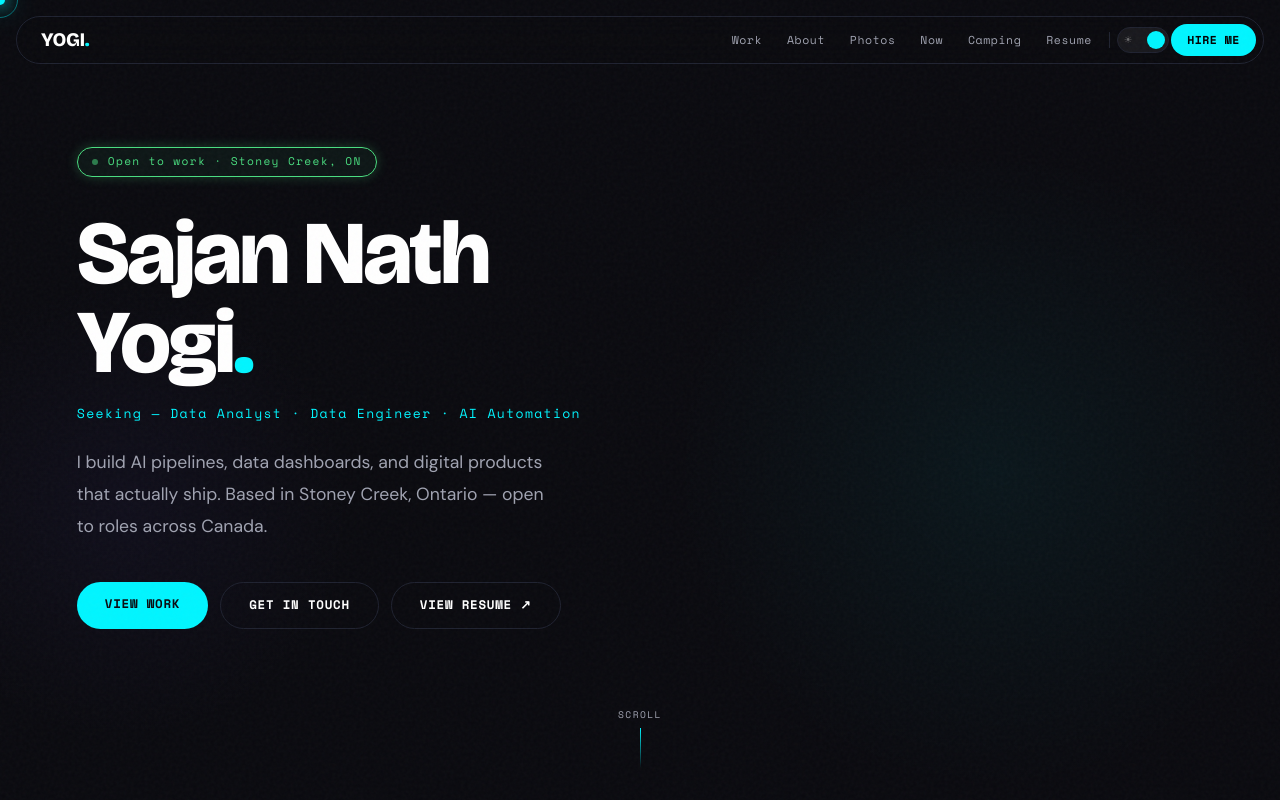
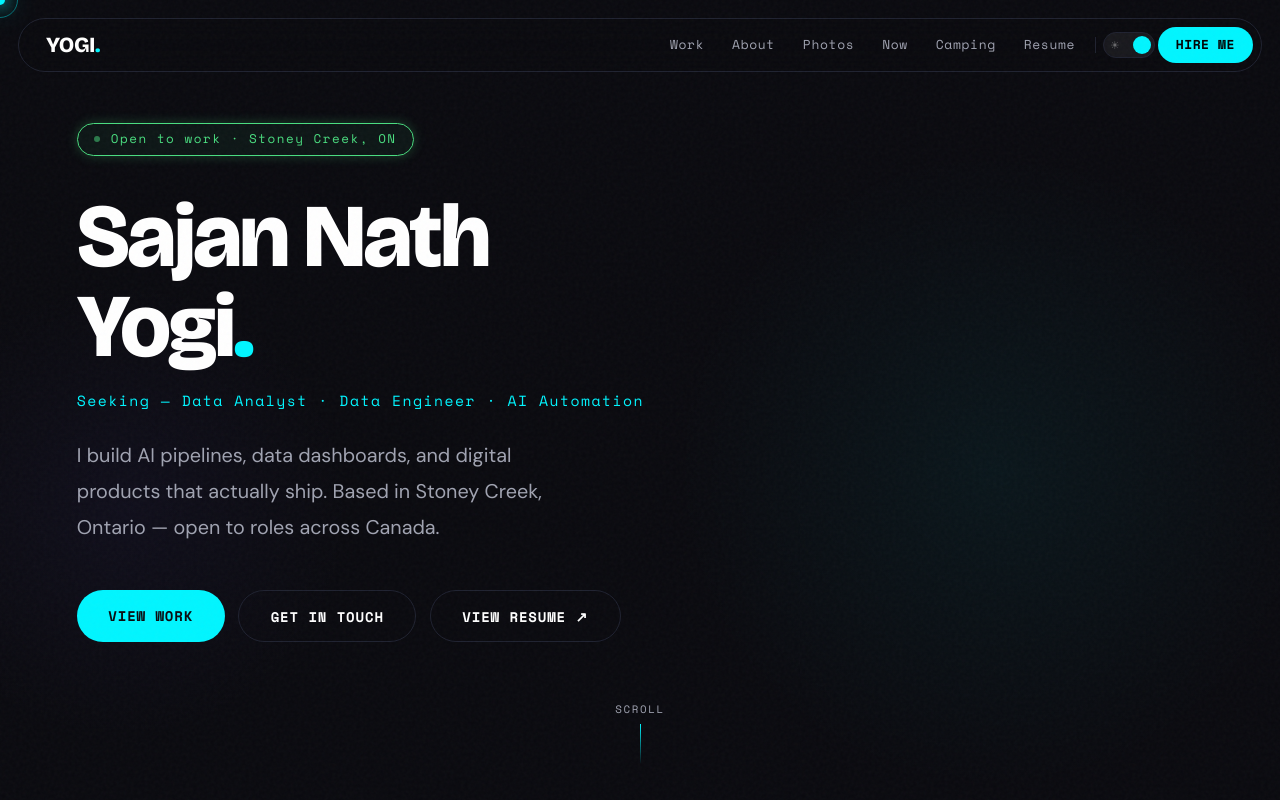
Before and after one commit to sazanyogi/sazan-portfolio, a Next.js app: page / in a window 1280 px wide. Shown: the top 800 px of the page. Built offline with nearby package versions, Linux system fonts and the light colour scheme.

Commit message:
Increase base font size from 16px to 18px for better readability

```diff
--- a/src/app/globals.css
+++ b/src/app/globals.css
@@ -31,7 +31,7 @@
 }
 
 *, *::before, *::after { box-sizing: border-box; margin: 0; padding: 0; }
-html { scroll-behavior: smooth; }
+html { scroll-behavior: smooth; font-size: 18px; }
 
 body {
   background: var(--bg);
```
